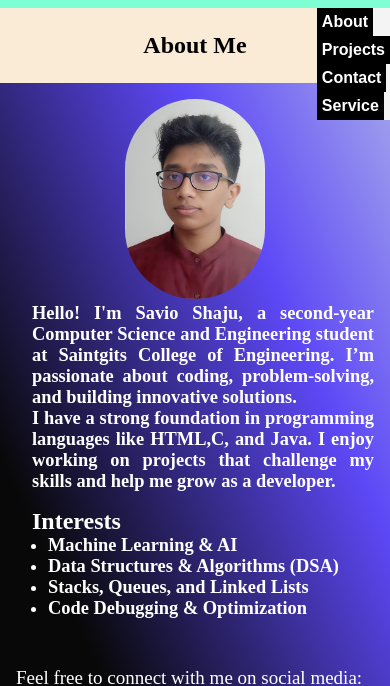
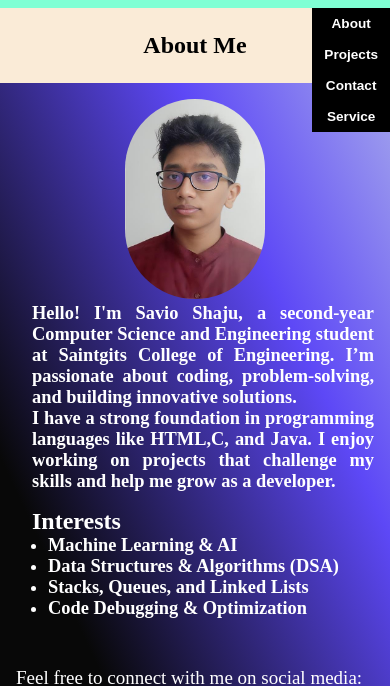
Before and after one commit to savioshaju/portfolio, a plain HTML site: page index.html in a window 390 px wide. Both pictures are taken after a click on the label 362 px from the left and 28 px from the top of the page. Shown: the part 56-742 px from the top of the page. Drawn offline with Linux system fonts and the light colour scheme.

Commit message:
correction for mobile

```diff
--- a/css/indexpagestyles.css
+++ b/css/indexpagestyles.css
@@ -226,14 +226,15 @@
 
 
 
-@media all and (max-width : 768px) {
+
+@media all and  (max-width : 768px) {
     .nav-button-top {
         margin-top: 0px;
         margin-bottom: 0%;
         border: none;
         background-color: black;
         color: white;
-        padding: 5px;
+        padding: 3px;
         width: auto;
         height: auto;
         font: bold;
@@ -241,7 +242,7 @@
         margin: auto;
         box-sizing: border-box;
         cursor: pointer;
-        font-size: medium;
+        font-size: small;
     }
 
     #Contact-icon-shortcut img {
@@ -374,3 +375,14 @@
     }
 
 }
+
+
+@media all and (max-width: 619px) {
+    .nav-button-top {
+        width: 100%;
+        font-size: 0.85rem;
+        padding: 8px 12px;
+        text-align: center;
+    }
+
+}
```
